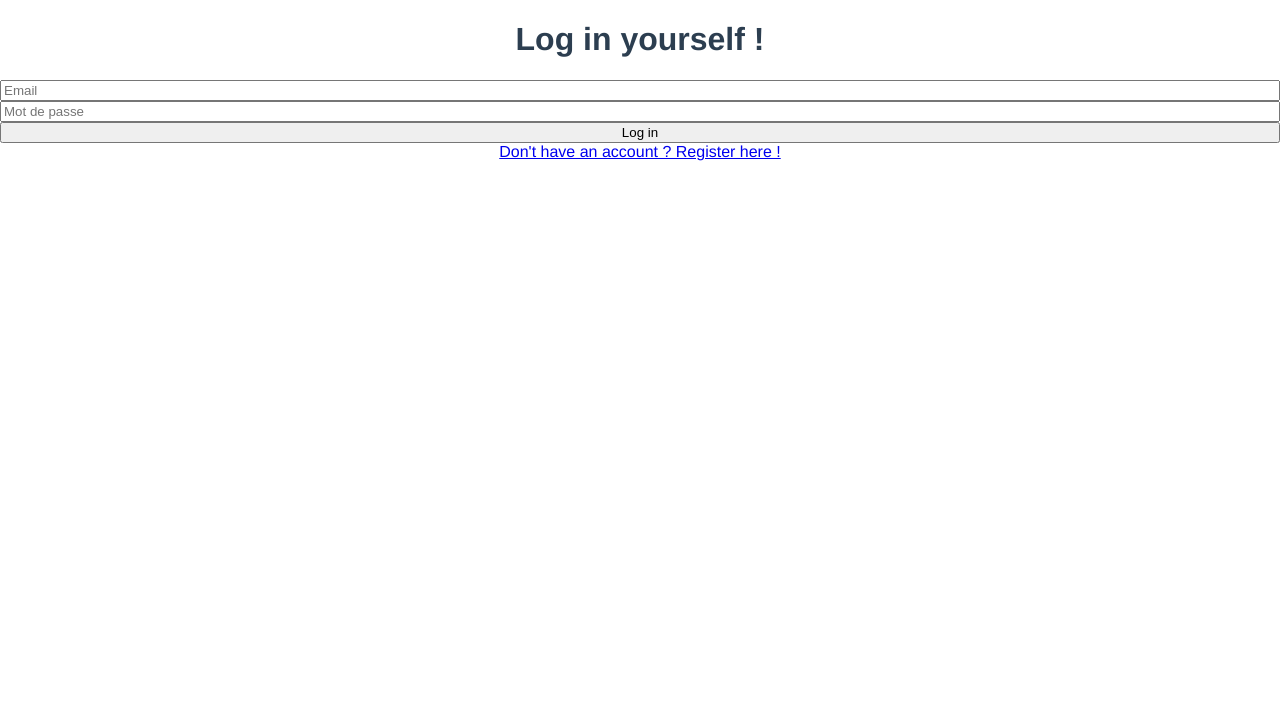
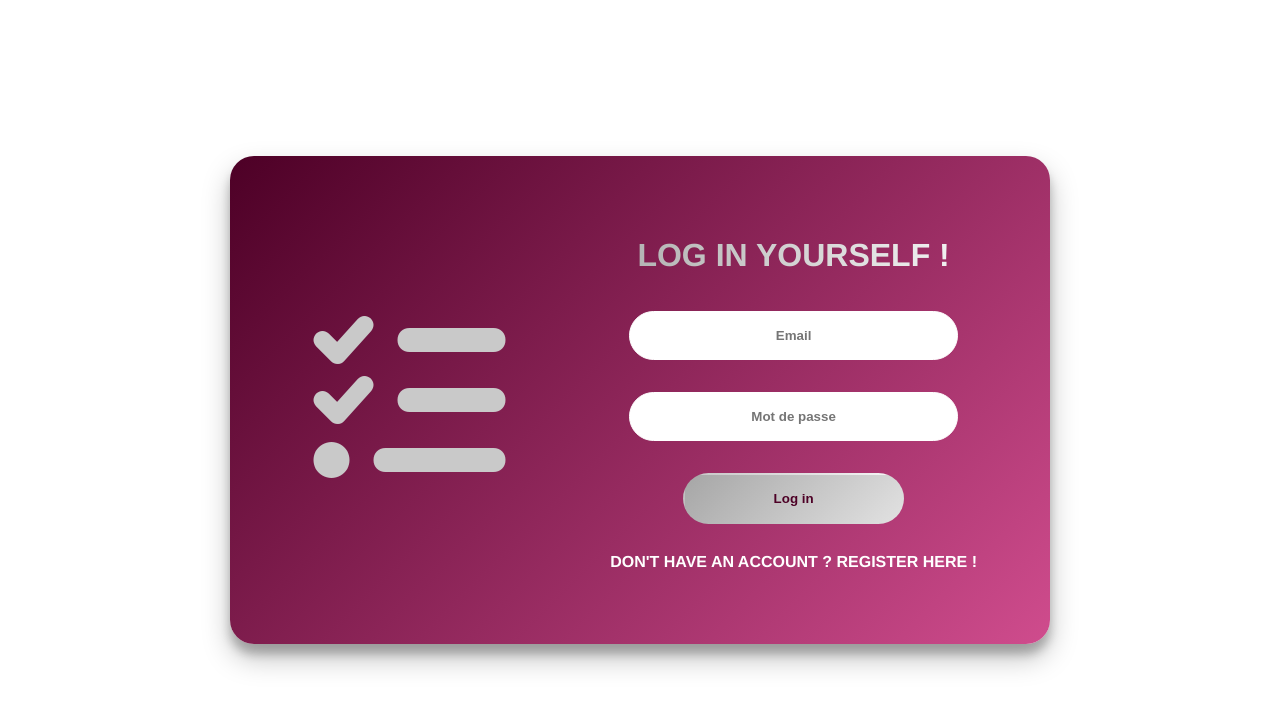
Before and after one commit to ThomasLeconte/todo-app, a Vue app: page /login in a window 1280 px wide. Shown: the top 708 px of the page. Built offline with nearby package versions, Linux system fonts and the light colour scheme.

Commit message:
Design Login

```diff
--- a/src/views/Login.vue
+++ b/src/views/Login.vue
@@ -1,5 +1,8 @@
 <template>
   <div class="login">
+    <div class="card">
+      <div class="task-icon"><i class="fas fa-tasks"></i></div>
+      <div class="data">
           <h1>Log in yourself !</h1>
           <div class="success-alert" v-show="getToken != null">
             You're already logged in !
@@ -21,7 +24,9 @@
               class="form-input"
             />
             <button @click="submit" class="form-submit">{{ message }}</button>
-      <router-link to="/register">Don't have an account ? Register here !</router-link>
+            <h2 class="login-link"><router-link to="/register" class="root">Don't have an account ? Register here !</router-link></h2>
+          </div>
+      </div>
     </div>
   </div>
 </template>
@@ -66,10 +71,7 @@ export default {
 </script>
 
 <style scoped>
-.login-form {
-  display: flex;
-  flex-direction: column;
-}
+
 
 .success-alert {
   background-color: rgba(39, 174, 96, 0.4);
@@ -84,4 +86,95 @@ export default {
   padding: 20px;
   margin: 20px;
 }
+  .login{
+    display: flex;
+    justify-content: center;
+    align-items: center;
+    height: 100vh;
+  }
+
+  .login .card{
+    display: flex;
+    background: linear-gradient(135deg, #4d0026, #f05fa7);
+    background-size: 110% 150%;
+    border-radius: 1.5em;
+    justify-content: center;
+    align-items: center;
+    padding: 2%;
+    box-shadow: 0 14px 28px rgba(0,0,0,0.25), 0 10px 10px rgba(0,0,0,0.22);
+    width: 60vw;
+    height: 54.5vh;
+  }
+
+  .card .task-icon{
+    display: flex;
+    flex-direction: column;
+    justify-content: center;
+    align-items: center;
+    font-size: 10em;
+    flex-basis: 40%;
+  }
+
+  .card .data{
+    flex-basis: 60%;
+  }
+
+  .task-icon i{
+    font-size: 1.2em;
+    color: #c9c9c9;
+  }
+
+  h1{
+    text-transform: uppercase;
+    background: linear-gradient(to right, #a6a6a6 0%, #ffffff 100%);
+    -webkit-background-clip: text;
+    -webkit-text-fill-color: transparent;
+    font-weight: bold;
+  }
+
+  .form-input{
+    width: 80%;
+    border: 1px solid white;
+    border-radius: 2em;
+    padding: 2vh;
+    margin: 2vh;
+    text-align: center;
+    font-weight: bold;
+  }
+
+  .form-submit{
+    width: 60%;
+    border-radius: 2em;
+    padding: 2vh;
+    margin: 2vh;
+    text-align: center;
+    border: 0.15em solid transparent;
+    background-image: linear-gradient(-45deg, #a6a6a6, #ffffff, #a6a6a6);
+    color: #4d0026;
+    transition: all ease 1s;
+    background-size: 300% 300%;
+    background-position: 0 0;
+    font-weight: bold;
+  }
+
+  .form-submit:hover{
+    cursor: pointer;
+    color: #4d0026;
+    background-position: 100% 50%;
+  }
+
+  .root{
+    color: white;
+    text-decoration: none;
+  }
+
+  .login-link{
+    text-transform: uppercase;
+    font-size: 1em;
+  }
+
+  .login-form{
+    margin: 0% 10%;
+  }
+
 </style>
--- a/src/views/Register.vue
+++ b/src/views/Register.vue
@@ -124,7 +124,6 @@ export default {
     background-size: 300% 300%;
     background-position: 0 0;
     font-weight: bold;
-
   }
 
   .form-submit:hover{
```
Lines whose indentation alone changed are shown as unchanged.
